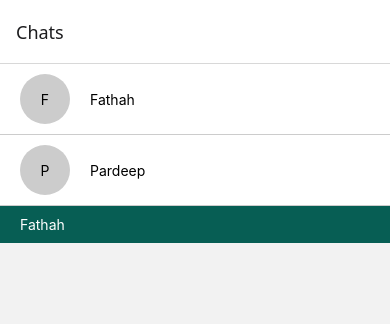
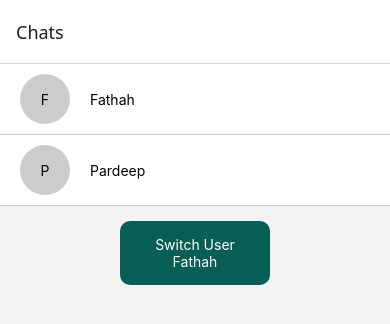
Before and after one commit to fathah/agora-chats, a React Native app: screen /Chats in a window 390 px wide. Shown: the top 324 px of the page. Built offline with nearby package versions, Linux system fonts and the light colour scheme.

Commit message:
Toggle Users

```diff
--- a/src/constants/AgoraConstants.ts
+++ b/src/constants/AgoraConstants.ts
@@ -1,5 +1,5 @@
-export const AgoraConstants = Object.freeze({
+export const AgoraConstants = {
   APP_KEY: '4c93a003c18644fe9a2001e33b1198f6',
   APP_CERTIFICATE: 'cafeb2f6df314ea7a9f127a9a9fc34ef',
   APP_TOKEN: '',
-});
+};
--- a/src/screens/Users/ToggleMe.tsx
+++ b/src/screens/Users/ToggleMe.tsx
@@ -28,7 +28,7 @@ const ToggleMe = () => {
     return (
         <View>
             <TouchableOpacity onPress={handleUserChange} style={usersStyle.toggleUser}>
-                <Text style={usersStyle.toggleLabel}>{curUser?.name??"No user"}</Text>
+                <Text style={usersStyle.toggleLabel}>Switch User {curUser?.name??"No user"}</Text>
                 </TouchableOpacity>
         </View>
     );
--- a/src/screens/Users/style.ts
+++ b/src/screens/Users/style.ts
@@ -24,9 +24,15 @@ export const usersStyle = StyleSheet.create({
   toggleUser: {
     backgroundColor: AppColors.darkGreen,
     paddingHorizontal: 20,
-    paddingVertical: 10,
+    paddingVertical: 15,
+    width: 150,
+    borderRadius: 10,
+    marginVertical: 15,
+
+    marginHorizontal: 'auto',
   },
   toggleLabel: {
     color: AppColors.white,
+    textAlign: 'center',
   },
 });
```
